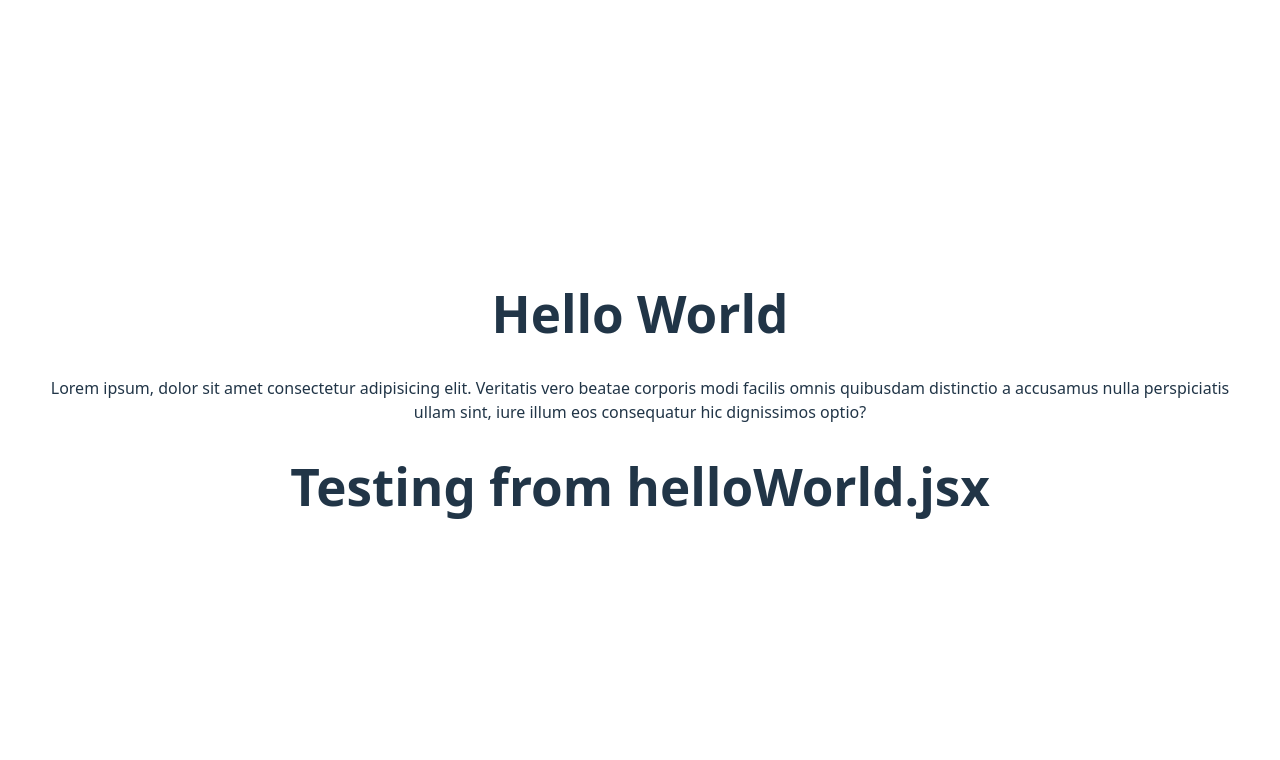
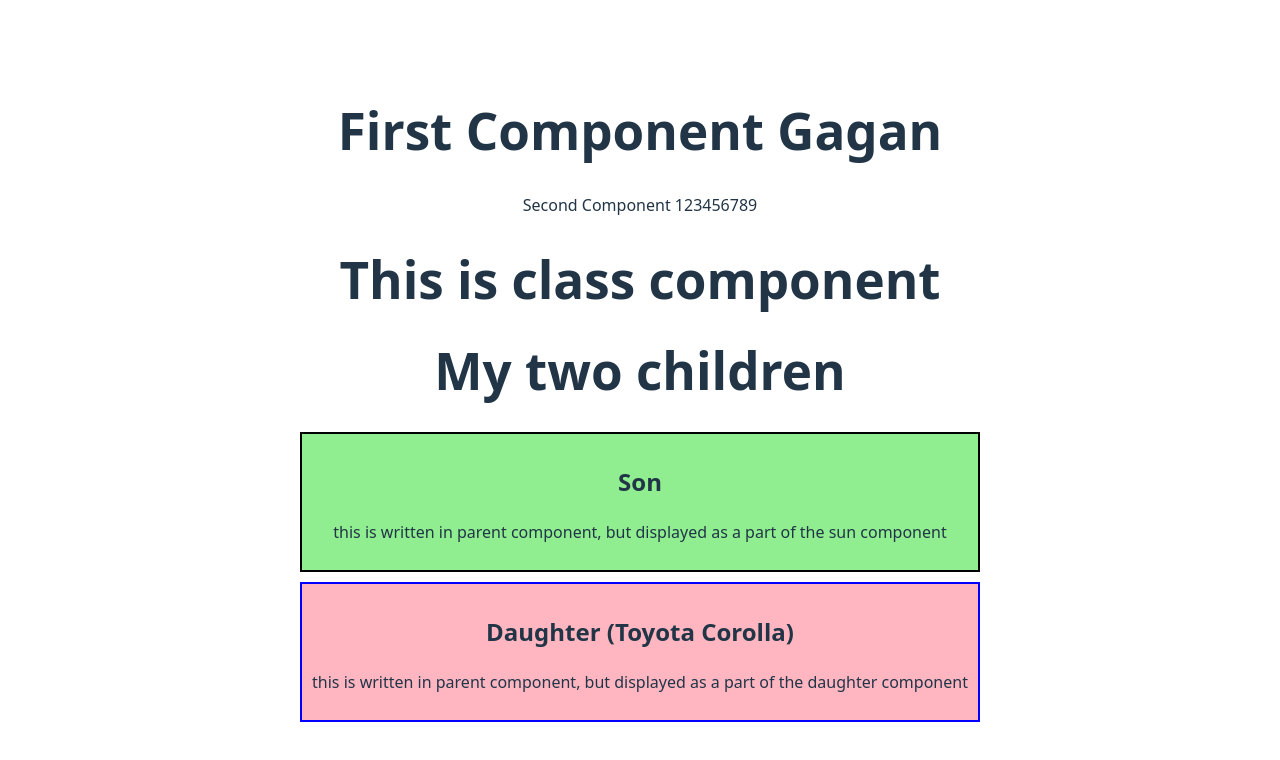
Before and after one commit to Gagan41/StemUp_React_class, a React (Vite) app: page / in a window 1280 px wide. Shown: the top 760 px of the page. Built offline with nearby package versions, Linux system fonts and the light colour scheme.

Commit message:
09-10-25

```diff
--- a/src/App.jsx
+++ b/src/App.jsx
@@ -1,17 +1,17 @@
 import "./App.css";
-import Hello from "./helloworld";
+//import Hello from "./helloworld";
+import FirstComponent from "./firstComponent";
+import Fruit from "./classOne";
+import Parent from "./propsChildren";
 
 function App() {
   return (
     <div className="App">
-      <h1>Hello World</h1>
-      <p>
-        Lorem ipsum, dolor sit amet consectetur adipisicing elit. Veritatis vero
-        beatae corporis modi facilis omnis quibusdam distinctio a accusamus
-        nulla perspiciatis ullam sint, iure illum eos consequatur hic
-        dignissimos optio?
-      </p>
-      <Hello />
+      <FirstComponent name="Gagan" />
+      {/* <FirstComponent name="Singh" />
+      <FirstComponent name="Yadav" /> */}
+      <Fruit />
+      <Parent />
     </div>
   );
 }
```
